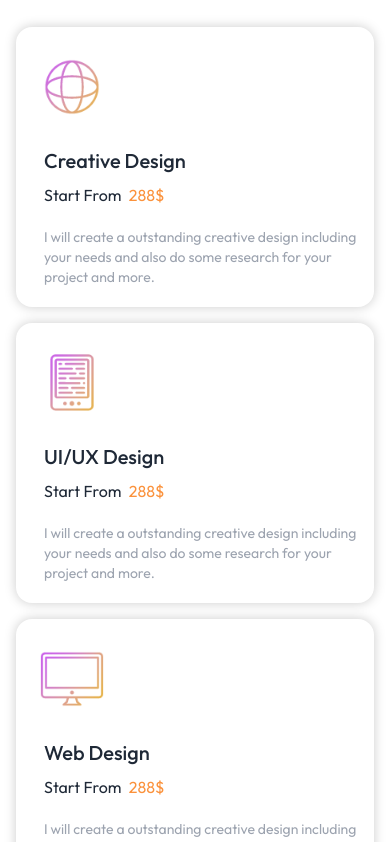
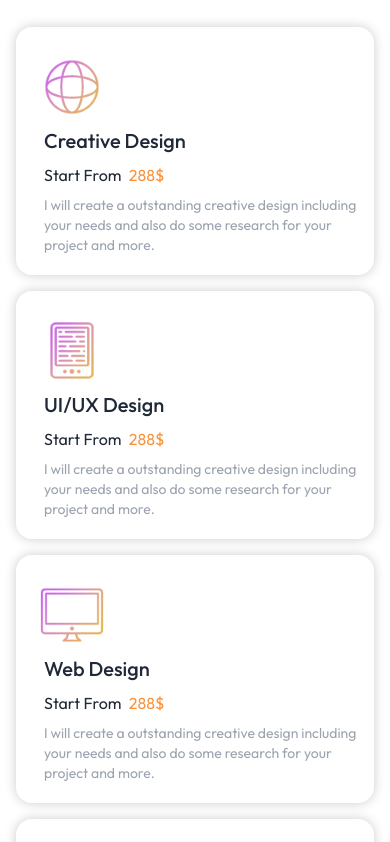
Before and after one commit to Mhatre2/Rutvik-Protfolio, a Next.js app: page / in a window 390 px wide. Shown: the part 3960-4802 px from the top of the page. Built offline with nearby package versions, Linux system fonts and the light colour scheme.

Commit message:
update profile

```diff
--- a/Components/Home/Services.js
+++ b/Components/Home/Services.js
@@ -63,9 +63,9 @@ const Services = () => {
 
                   <img className='w-20 h-20 lg:w-32 lg:h-32 object-fill' src={category.image} />
                   <div className='pl-3'>
-                  <p className='text-xl lg:text-3xl font-medium pt-5'>{category.title}</p>
+                  <p className='text-xl lg:text-3xl font-medium lg:pt-5'>{category.title}</p>
                   <p className=' lg:text-xl pt-2'>Start From <span className='text-orange-400 pl-1'>{category.price}</span> </p>
-                <h4 className="text-gray-400 text-sm lg:text-lg pt-5">
+                <h4 className="text-gray-400 text-sm lg:text-lg pt-2 lg:pt-5">
                   {category.text}
                 </h4>
                   </div>
```
